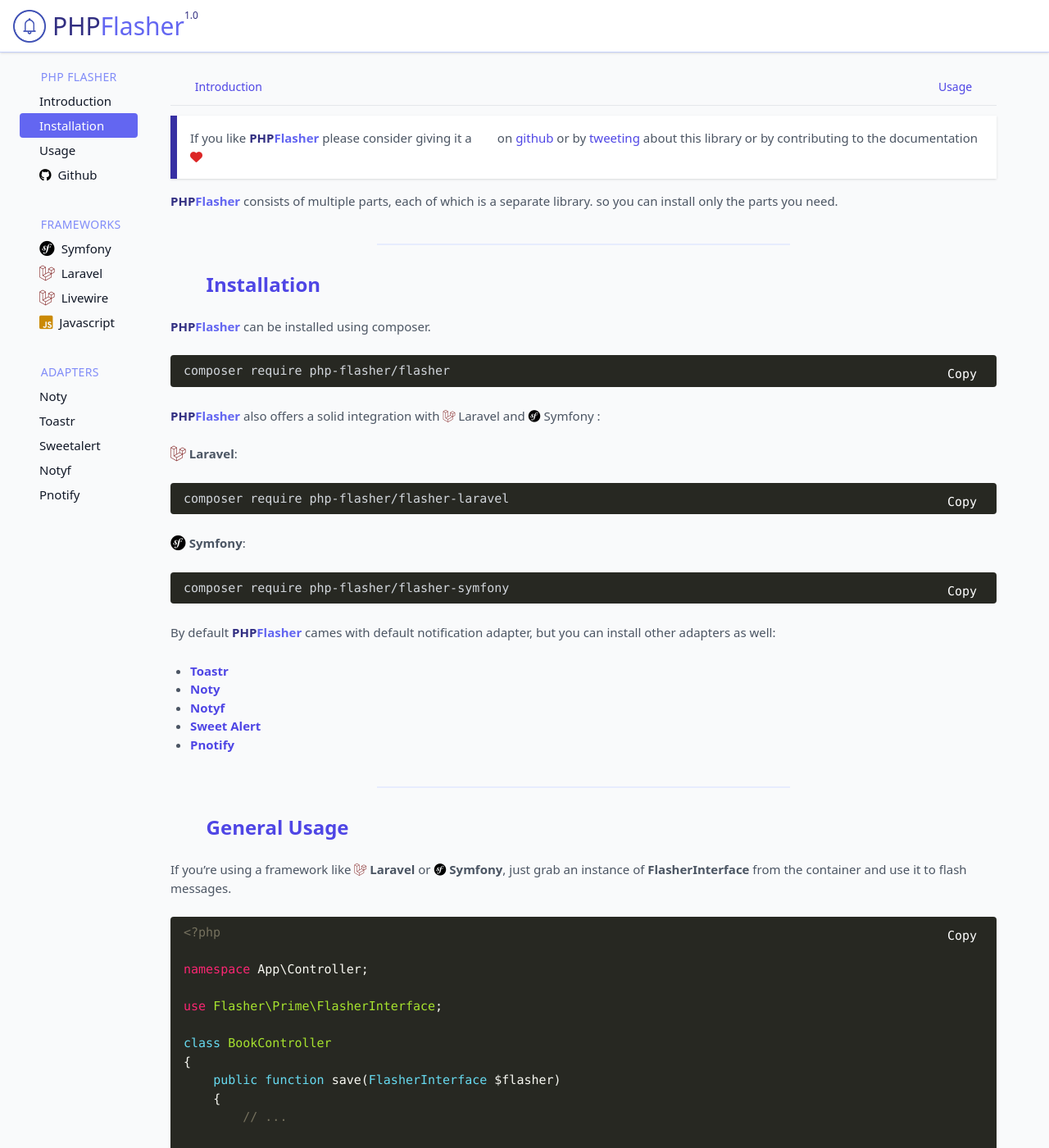
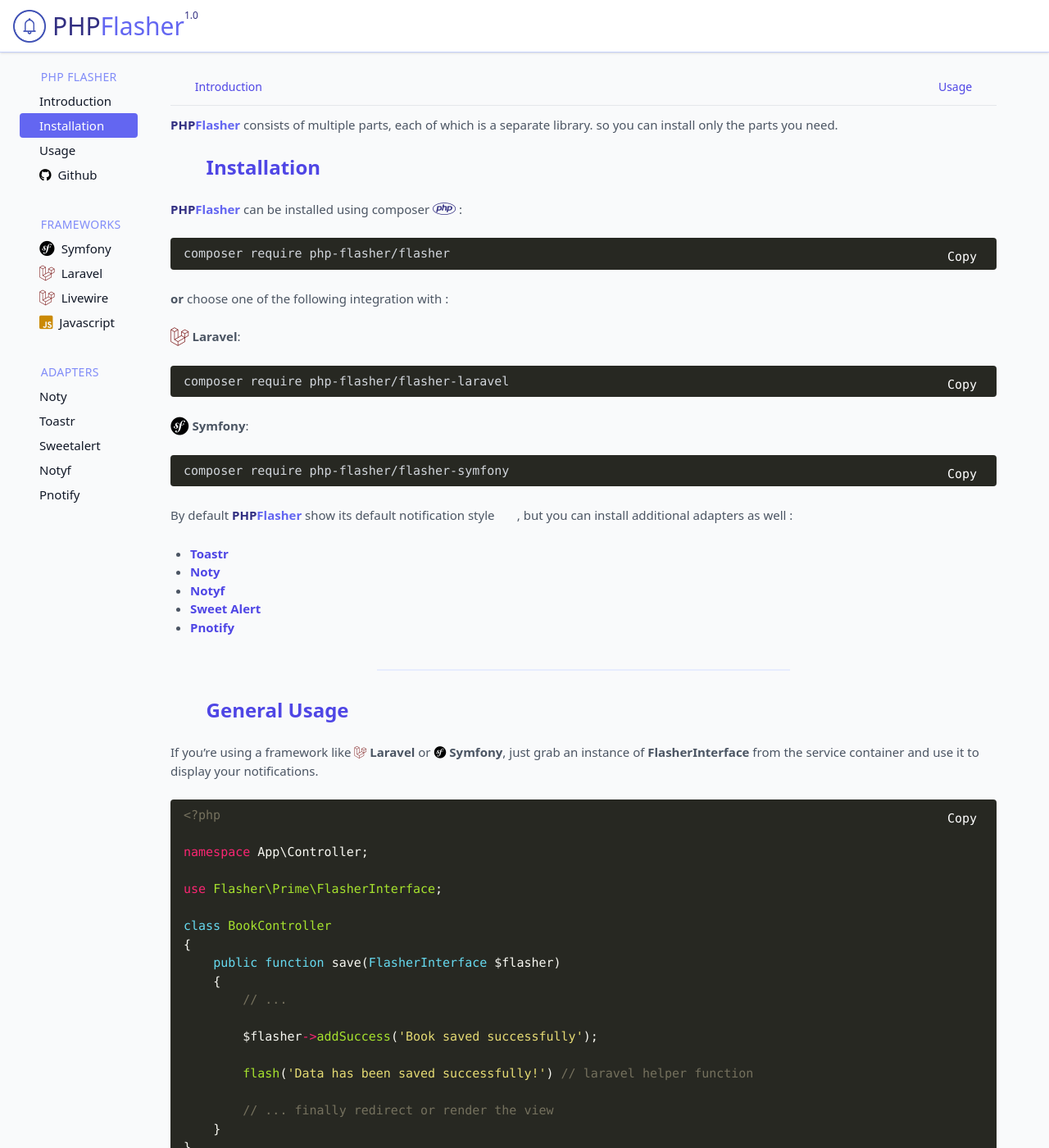
Before and after one commit to php-flasher/php-flasher.github.io, a Jekyll site: the page built from docs/installation.md, in a window 1280 px wide and 1400 px high. Shown: the whole window at 82% size. Built offline with Jekyll 4.4.1, drawn with Linux system fonts in a browser that asks for light colours; some web fonts are replaced; some of the changed text lies outside the part shown.

Commit message:
update the installation steps

````diff
--- a/docs/installation.md
+++ b/docs/installation.md
@@ -6,35 +6,30 @@
 updated_at: 2022-05-08
 ---
 
-> If you like **<span class="text-indigo-900">PHP<span class="text-indigo-500">Flasher</span></span>** please consider giving it a <i class="fa-duotone fa-star text-yellow-700"></i> on <a href="https://github.com/php-flasher/php-flasher">github</a> or by <a href="https://twitter.com/yoeunes/status/1446792536090161153">tweeting</a> about this library or by contributing to the documentation <i class="fa-solid fa-heart text-red-600"></i>
-
 **<span class="text-indigo-900">PHP<span class="text-indigo-500">Flasher</span></span>** consists of multiple parts, each of which is a separate library.
 so you can install only the parts you need.
 
----
-
 ## <i class="fa-duotone fa-list-radio"></i> Installation
 
-**<span class="text-indigo-900">PHP<span class="text-indigo-500">Flasher</span></span>** can be installed using composer.
+**<span class="text-indigo-900">PHP<span class="text-indigo-500">Flasher</span></span>** can be installed using composer <i class="fa-brands fa-php fa-xl text-indigo-900"></i> :
 
 ```shell
 composer require php-flasher/flasher
 ```
 
-**<span class="text-indigo-900">PHP<span class="text-indigo-500">Flasher</span></span>** also offers a solid integration
-with <i class="fa-brands fa-laravel text-red-900"></i> Laravel and <i class="fa-brands fa-symfony text-black"></i> Symfony :
+**or** choose one of the following integration with :
 
-**<i class="fa-brands fa-laravel text-red-900 fa-lg"></i> Laravel**:
+**<i class="fa-brands fa-laravel text-red-900 fa-xl"></i> Laravel**:
 ```shell
 composer require php-flasher/flasher-laravel
 ```
 
-**<i class="fa-brands fa-symfony text-black fa-lg"></i> Symfony**:
+**<i class="fa-brands fa-symfony text-black fa-xl"></i> Symfony**:
 ```shell
 composer require php-flasher/flasher-symfony
 ```
 
-By default **<span class="text-indigo-900">PHP<span class="text-indigo-500">Flasher</span></span>** cames with default notification adapter, but you can install other adapters as well:
+By default **<span class="text-indigo-900">PHP<span class="text-indigo-500">Flasher</span></span>** show its default notification style <i class="fa-duotone fa-comment-captions text-yellow-600"></i>, but you can install additional adapters as well :
 
 * **[Toastr](/docs/adapter/toastr/)**
 * **[Noty](/docs/adapter/noty/)**
@@ -47,7 +42,7 @@
 ## <i class="fa-duotone fa-list-radio"></i> General Usage
 
 If you're using a framework like <i class="fa-brands fa-laravel text-red-900"></i> __Laravel__ or <i class="fa-brands fa-symfony text-black"></i> __Symfony__, just grab an instance of __FlasherInterface__ from the
-container and use it to flash messages.
+service container and use it to display your notifications.
 
 ```php
 <?php
@@ -62,7 +57,7 @@
     {
         // ...
 
-        $flasher->addSuccess('Data has been saved successfully!');
+        $flasher->addSuccess('Book saved successfully');
 
         flash('Data has been saved successfully!') // laravel helper function
 
````
